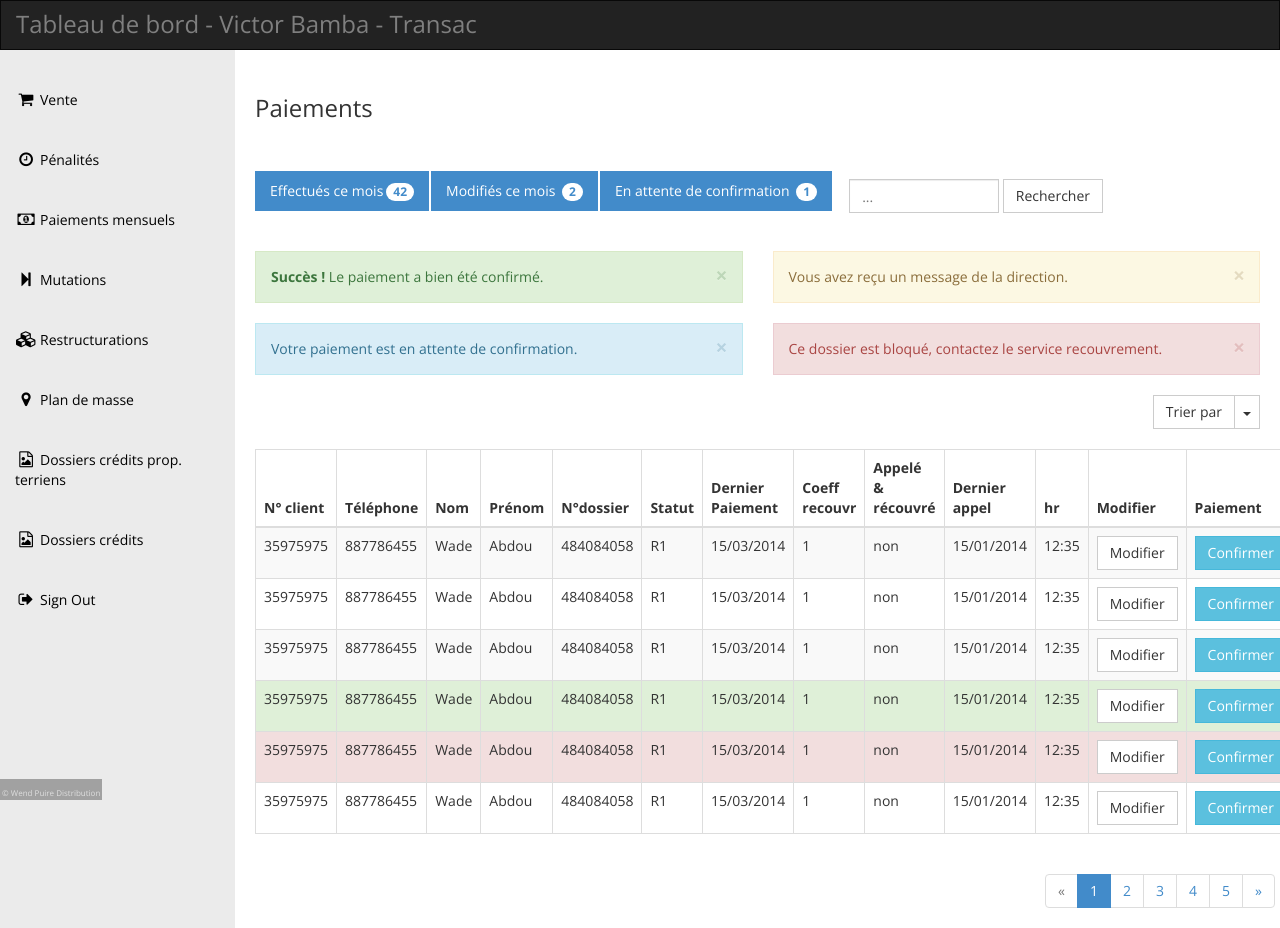
After one commit to Mneimoh/gestionimmo, a Django app: page /transac/payments in a window 1280 px wide. The commit adds this page. Run offline with Django 3.2, Linux system fonts and the light colour scheme; some libraries are stand-ins or nearby versions.

Commit message:
integrate payments page

```diff
--- a/transac/templates/transac/layouts/base.html
+++ b/transac/templates/transac/layouts/base.html
@@ -31,7 +31,7 @@ http://www.templatemo.com/preview/templatemo_415_dashboard
         <ul class="templatemo-sidebar-menu">
           <li><a href="{% url 'vente' %}"><i class="fa fa-shopping-cart"></i>Vente</a></li>
           <li><a href="{% url 'penalties' %}"><i class="fa fa-clock-o"></i>Pénalités</a></li>
-          <li><a href="tpaiements.html"><i class="fa fa-money"></i>Paiements mensuels</a></li>
+          <li><a href="{% url 'payments' %}"><i class="fa fa-money"></i>Paiements mensuels</a></li>
           <li><a href="tmutations.html"><i class="fa fa-step-forward"></i>Mutations</a></li>
           <li><a href="trestructurations.html"><i class="fa fa-cubes"></i>Restructurations</a></li>
           <li><a href="tpml.html"><i class="fa fa-map-marker"></i>Plan de masse</a></li>
--- /dev/null
+++ b/transac/templates/transac/tpaiement.html
@@ -0,0 +1,385 @@
+{% extends 'transac/layouts/base.html' %} {% load static %} {% block content %}
+<div class="margin-bottom-30">
+            <div class="row">
+              <div class="col-md-12">
+                <ul class="nav nav-pills">
+                  <li class="active"><a href="#">Effectués ce mois<span class="badge">42</span></a></li>
+                  <li class="active"><a href="#">Modifiés ce mois <span class="badge">2</span></a></li>
+                  <li class="active"><a href="#">En attente de confirmation <span class="badge">1</span></a></li>
+                  <li>
+                    <form class="navbar-form">
+                      <input type="text" class="form-control" id="templatemo_search_box" placeholder="...">
+                      <span class="btn btn-default">Rechercher</span>
+                    </form>
+                  </li>
+                </ul>
+              </div>
+            </div>
+          </div>
+
+          <div class="row">
+            <div class="col-md-6">
+              <div class="templatemo-alerts">
+                <div class="row">
+                  <div class="col-md-12">
+                    <div class="alert alert-success alert-dismissible" role="alert">
+                      <button type="button" class="close" data-dismiss="alert"><span aria-hidden="true">&times;</span><span class="sr-only">Fermer</span></button>
+                      <strong>Succès !</strong> Le paiement a bien été confirmé.
+                    </div>
+                    <div class="alert alert-info alert-dismissible" role="alert">
+                      <button type="button" class="close" data-dismiss="alert"><span aria-hidden="true">&times;</span><span class="sr-only">Close</span></button>
+                      Votre paiement est en attente de confirmation.
+                    </div>
+                  </div>
+                </div>
+              </div>
+            </div>
+            <div class="col-md-6">
+              <div class="templatemo-alerts">
+                <div class="row">
+                  <div class="col-md-12">
+                    <div class="alert alert-warning alert-dismissible" role="alert">
+                      <button type="button" class="close" data-dismiss="alert"><span aria-hidden="true">&times;</span><span class="sr-only">Fermer</span></button>
+                      Vous avez reçu un message de la direction.
+                    </div>
+                    <div class="alert alert-danger alert-dismissible" role="alert">
+                      <button type="button" class="close" data-dismiss="alert"><span aria-hidden="true">&times;</span><span class="sr-only">Close</span></button>
+                      Ce dossier est bloqué, contactez le service recouvrement.
+                    </div>
+                  </div>
+                </div>
+              </div>
+            </div>
+          </div>
+          <div class="row">
+            <div class="col-md-12">
+              <div class="btn-group pull-right" id="templatemo_sort_btn">
+                <button type="button" class="btn btn-default">Trier par</button>
+                <button type="button" class="btn btn-default dropdown-toggle" data-toggle="dropdown">
+                  <span class="caret"></span>
+                  <span class="sr-only">Toggle Dropdown</span>
+                </button>
+                <ul class="dropdown-menu" role="menu">
+                  <li><a href="#">N° client</a></li>
+                  <li><a href="#">Téléphone</a></li>
+                  <li><a href="#">Nom</a></li>
+                  <li><a href="#">Prénom</a></li>
+                  <li><a href="#">N°dossier</a></li>
+                  <li><a href="#">Statut</a></li>
+                  <li><a href="#">Dernier Paiement</a></li>
+                  <li><a href="#">Coeff recouvr</a></li>
+                  <li><a href="#">Appelé & récouvré</a></li>
+                </ul>
+              </div>
+              <div class="table-responsive">
+                <table class="table table-striped table-hover table-bordered">
+                  <thead>
+                    <tr>
+                      <th>N° client</th>
+                      <th>Téléphone</th>
+                      <th>Nom</th>
+                      <th>Prénom</th>
+                      <th>N°dossier</th>
+                      <th>Statut</th>
+                      <th>Dernier Paiement</th>
+                      <th>Coeff recouvr</th>
+                      <th>Appelé & récouvré</th>
+                      <th>Dernier appel</th>
+                      <th>hr</th>
+                      <th>Modifier</th>
+                      <th>Paiement</th>
+                      <th>Consulter</th>
+                    </tr>
+                  </thead>
+                  <tbody>
+                    <tr>
+                      <td>35975975</td>
+                      <td>887786455</td>
+                      <td>Wade</td>
+                      <td>Abdou</td>
+                      <td>484084058</td>
+                      <td>R1</td>
+                      <td>15/03/2014</td>
+                      <td>1</td>
+                      <td>non</td>
+                      <td>15/01/2014</td>
+                      <td>12:35</td>
+                      <td>
+                        <!-- Split button -->
+                        <div classbtn-group">
+                          <button type="button" class="btn btn-default" data-toggle="modal" data-target="#modifPaiement">Modifier</button>
+                      </td>
+                      <td>
+                        <!-- Split button -->
+                        <div classbtn-group">
+                          <button type="button" class="btn btn-info" data-toggle="modal" data-target="#confirmPaiement">Confirmer</button>
+                      </td>
+                      <td><a href="#" class="btn btn-link">Consulter</a></td>
+                    </tr>
+                    <tr>
+                      <td>35975975</td>
+                      <td>887786455</td>
+                      <td>Wade</td>
+                      <td>Abdou</td>
+                      <td>484084058</td>
+                      <td>R1</td>
+                      <td>15/03/2014</td>
+                      <td>1</td>
+                      <td>non</td>
+                      <td>15/01/2014</td>
+                      <td>12:35</td>
+                      <td>
+                        <!-- Split button -->
+                        <div classbtn-group">
+                          <button type="button" class="btn btn-default" data-toggle="modal" data-target="#modifPaiement">Modifier</button>
+                      </td>
+                      <td>
+                        <!-- Split button -->
+                        <div classbtn-group">
+                          <button type="button" class="btn btn-info" data-toggle="modal" data-target="#confirmPaiement">Confirmer</button>
+                      </td>
+                      <td><a href="#" class="btn btn-link">Consulter</a></td>
+                    </tr>
+                    <tr>
+                      <td>35975975</td>
+                      <td>887786455</td>
+                      <td>Wade</td>
+                      <td>Abdou</td>
+                      <td>484084058</td>
+                      <td>R1</td>
+                      <td>15/03/2014</td>
+                      <td>1</td>
+                      <td>non</td>
+                      <td>15/01/2014</td>
+                      <td>12:35</td>
+                      <td>
+                        <!-- Split button -->
+                        <div classbtn-group">
+                          <button type="button" class="btn btn-default" data-toggle="modal" data-target="#modifPaiement">Modifier</button>
+                      </td>
+                      <td>
+                        <!-- Split button -->
+                        <div classbtn-group">
+                          <button type="button" class="btn btn-info" data-toggle="modal" data-target="#confirmPaiement">Confirmer</button>
+                      </td>
+                      <td><a href="#" class="btn btn-link">Consulter</a></td>
+                    </tr>
+                    <tr class="success">
+                      <td>35975975</td>
+                      <td>887786455</td>
+                      <td>Wade</td>
+                      <td>Abdou</td>
+                      <td>484084058</td>
+                      <td>R1</td>
+                      <td>15/03/2014</td>
+                      <td>1</td>
+                      <td>non</td>
+                      <td>15/01/2014</td>
+                      <td>12:35</td>
+                      <td>
+                        <!-- Split button -->
+                        <div classbtn-group">
+                          <button type="button" class="btn btn-default" data-toggle="modal" data-target="#modifPaiement">Modifier</button>
+                      </td>
+                      <td>
+                        <!-- Split button -->
+                        <div classbtn-group">
+                          <button type="button" class="btn btn-info" data-toggle="modal" data-target="#confirmPaiement">Confirmer</button>
+                      </td>
+                      <td><a href="#" class="btn btn-link">Consulter</a></td>
+                    </tr>
+                    <tr class="danger">
+                      <td>35975975</td>
+                      <td>887786455</td>
+                      <td>Wade</td>
+                      <td>Abdou</td>
+                      <td>484084058</td>
+                      <td>R1</td>
+                      <td>15/03/2014</td>
+                      <td>1</td>
+                      <td>non</td>
+                      <td>15/01/2014</td>
+                      <td>12:35</td>
+                      <td>
+                        <!-- Split button -->
+                        <div classbtn-group">
+                          <button type="button" class="btn btn-default" data-toggle="modal" data-target="#modifPaiement">Modifier</button>
+                      </td>
+                      <td>
+                        <!-- Split button -->
+                        <div classbtn-group">
+                          <button type="button" class="btn btn-info" data-toggle="modal" data-target="#confirmPaiement">Confirmer</button>
+                      </td>
+                      <td><a href="#" class="btn btn-link">Consulter</a></td>
+                    </tr>
+                    <tr>
+                      <td>35975975</td>
+                      <td>887786455</td>
+                      <td>Wade</td>
+                      <td>Abdou</td>
+                      <td>484084058</td>
+                      <td>R1</td>
+                      <td>15/03/2014</td>
+                      <td>1</td>
+                      <td>non</td>
+                      <td>15/01/2014</td>
+                      <td>12:35</td>
+                      <td>
+                        <!-- Split button -->
+                        <div classbtn-group">
+                          <button type="button" class="btn btn-default" data-toggle="modal" data-target="#modifPaiement">Modifier</button>
+                      </td>
+                      <td>
+                        <!-- Split button -->
+                        <div classbtn-group">
+                          <button type="button" class="btn btn-info" data-toggle="modal" data-target="#confirmPaiement">Confirmer</button>
+                      </td>
+                      <td><a href="#" class="btn btn-link">Consulter</a></td>
+                    </tr>
+
+
+                  </tbody>
+                </table>
+              </div>
+            </div>
+            <ul class="pagination pull-right">
+              <li class="disabled"><a href="#">&laquo;</a></li>
+              <li class="active"><a href="#">1 <span class="sr-only">(current)</span></a></li>
+              <li><a href="#">2 <span class="sr-only">(current)</span></a></li>
+              <li><a href="#">3 <span class="sr-only">(current)</span></a></li>
+              <li><a href="#">4 <span class="sr-only">(current)</span></a></li>
+              <li><a href="#">5 <span class="sr-only">(current)</span></a></li>
+              <li><a href="#">&raquo;</a></li>
+            </ul>
+          </div>
+
+          </div>
+{% endblock %} {% block modal %}
+<!-- Modal -->
+<div
+  class="modal fade"
+  id="confirmOpen"
+  tabindex="-1"
+  role="dialog"
+  aria-labelledby="myModalLabel"
+  aria-hidden="true"
+>
+  <div class="modal-dialog">
+    <div class="modal-content">
+      <div class="modal-header">
+        <button type="button" class="close" data-dismiss="modal">
+          <span aria-hidden="true">&times;</span
+          ><span class="sr-only">Fermer</span>
+        </button>
+        <h4 class="modal-title" id="myModalLabel">
+          Voulez vous vraiment ouvrir ce dossier
+        </h4>
+      </div>
+      <div class="modal-footer">
+        <a href="#" class="btn btn-primary">Oui</a>
+        <button type="button" class="btn btn-default" data-dismiss="modal">
+          Non
+        </button>
+      </div>
+    </div>
+  </div>
+</div>
+<div
+  class="modal fade"
+  id="confirmModal"
+  tabindex="-1"
+  role="dialog"
+  aria-labelledby="myModalLabel"
+  aria-hidden="true"
+>
+  <div class="modal-dialog">
+    <div class="modal-content">
+      <div class="modal-header">
+        <button type="button" class="close" data-dismiss="modal">
+          <span aria-hidden="true">&times;</span
+          ><span class="sr-only">Fermer</span>
+        </button>
+        <h4 class="modal-title" id="myModalLabel">
+          Voulez vous vraiment vous déconnecter ?
+        </h4>
+      </div>
+      <div class="modal-footer">
+        <a href="sign-in.html" class="btn btn-primary">Oui</a>
+        <button type="button" class="btn btn-default" data-dismiss="modal">
+          Non
+        </button>
+      </div>
+    </div>
+  </div>
+</div>
+{% endblock %} {% block scripts %}
+<script type="text/javascript">
+  // Line chart
+  var randomScalingFactor = function () {
+    return Math.round(Math.random() * 100);
+  };
+  var lineChartData = {
+    labels: ['January', 'February', 'March', 'April', 'May', 'June', 'July'],
+    datasets: [
+      {
+        label: 'My First dataset',
+        fillColor: 'rgba(220,220,220,0.2)',
+        strokeColor: 'rgba(220,220,220,1)',
+        pointColor: 'rgba(220,220,220,1)',
+        pointStrokeColor: '#fff',
+        pointHighlightFill: '#fff',
+        pointHighlightStroke: 'rgba(220,220,220,1)',
+        data: [
+          randomScalingFactor(),
+          randomScalingFactor(),
+          randomScalingFactor(),
+          randomScalingFactor(),
+          randomScalingFactor(),
+          randomScalingFactor(),
+          randomScalingFactor(),
+        ],
+      },
+      {
+        label: 'My Second dataset',
+        fillColor: 'rgba(151,187,205,0.2)',
+        strokeColor: 'rgba(151,187,205,1)',
+        pointColor: 'rgba(151,187,205,1)',
+        pointStrokeColor: '#fff',
+        pointHighlightFill: '#fff',
+        pointHighlightStroke: 'rgba(151,187,205,1)',
+        data: [
+          randomScalingFactor(),
+          randomScalingFactor(),
+          randomScalingFactor(),
+          randomScalingFactor(),
+          randomScalingFactor(),
+          randomScalingFactor(),
+          randomScalingFactor(),
+        ],
+      },
+    ],
+  };
+
+  window.onload = function () {
+    var ctx_line = document
+      .getElementById('templatemo-line-chart')
+      .getContext('2d');
+    window.myLine = new Chart(ctx_line).Line(lineChartData, {
+      responsive: true,
+    });
+  };
+
+  $('#myTab a').click(function (e) {
+    e.preventDefault();
+    $(this).tab('show');
+  });
+
+  $('#loading-example-btn').click(function () {
+    var btn = $(this);
+    btn.button('loading');
+    // $.ajax(...).always(function () {
+    //   btn.button('reset');
+    // });
+  });
+</script>
+{% endblock %}
--- a/transac/urls.py
+++ b/transac/urls.py
@@ -6,5 +6,6 @@ urlpatterns = [
     path('', views.index, name='transac'),
     path('vente', views.vente, name='vente'),
     path('penalties', views.penalties, name='penalties'),
+    path('payments', views.payments, name='payments'),
 
 ]
--- a/transac/views.py
+++ b/transac/views.py
@@ -9,3 +9,6 @@ def vente(request):
 
 def penalties(request):
       return render(request, 'transac/tpenalties.html', { 'title': 'Pénalités'})
+
+def payments(request):
+      return render(request, 'transac/tpaiement.html', { 'title': 'Paiements'})
```
